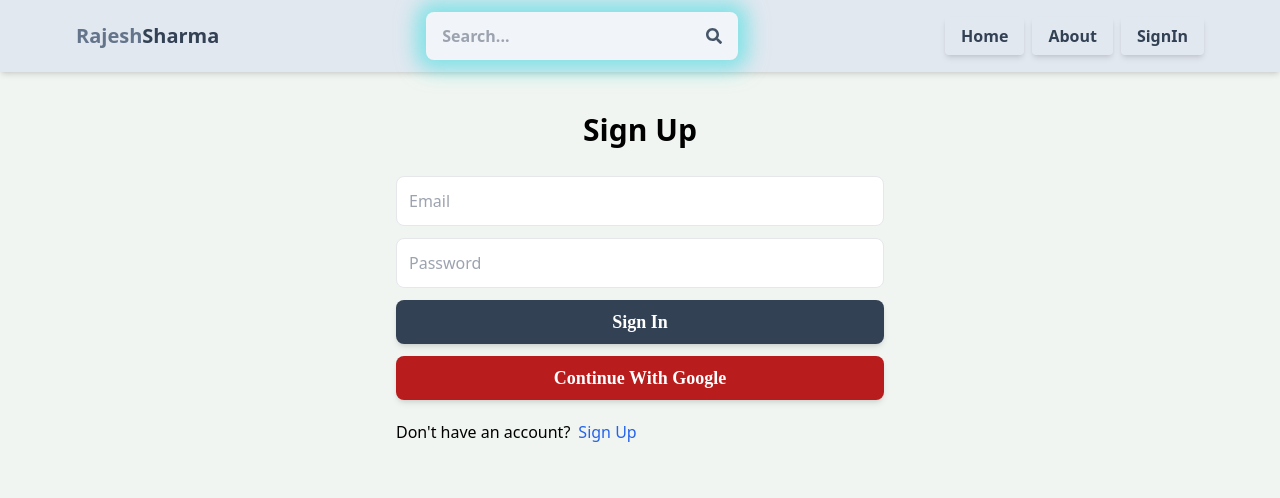
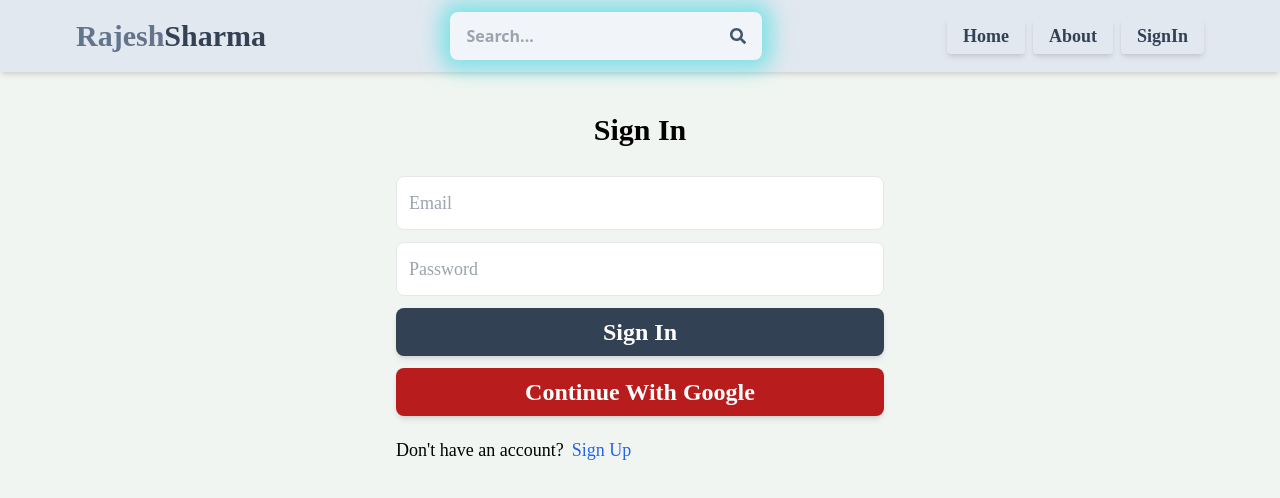
Before and after one commit to SH-Rajesh/MERN-Application, a React (Vite) app in the folder Rajesh/: page /Signin in a window 1280 px wide. Shown: the top 498 px of the page. Built offline with nearby package versions, Linux system fonts and the light colour scheme; no server answers.

Commit message:
change text style

```diff
--- a/Rajesh/src/components/Authentication.jsx
+++ b/Rajesh/src/components/Authentication.jsx
@@ -31,7 +31,7 @@ export default function Authentication() {
         <button
             type="button"
             onClick={handleGoogleClick}
-            className="text-lg font-myriad bg-red-700 text-white p-3 rounded-lg text-center hover:text-green-400 font-bold py-2 px-4 shadow-md hover:shadow-lg hover:shadow-blue-500/50 transition duration-300"
+            className="text-2xl font-myriad bg-red-700 text-white p-3 rounded-lg text-center hover:text-green-400 font-bold py-2 px-4 shadow-md hover:shadow-lg hover:shadow-blue-500/50 transition duration-300"
         >
             Continue With Google
         </button>
--- a/Rajesh/src/components/Header.jsx
+++ b/Rajesh/src/components/Header.jsx
@@ -10,8 +10,8 @@ export function Header() {
             <div className='flex justify-between items-center max-w-6xl mx-auto p-3'>
                 <Link to='/'>
                 <h1 className='font-bold text-sm sm:text-xl flex flex-wrap'>
-                    <span className='text-slate-500'>Rajesh</span>
-                    <span className='text-slate-700'>Sharma</span>
+                    <span className=' font-myriad text-3xl text-slate-500'>Rajesh</span>
+                    <span className='font-myriad text-3xl text-slate-700'>Sharma</span>
                 </h1>
                 </Link>
                 <form className='bg-slate-100 p-3 rounded-lg flex items-center text-black font-bold py-3 px-4 animate-glow'>
@@ -26,13 +26,13 @@ export function Header() {
                     </button>
                 </form>
                 <ul className='flex gap-2'>
-                    <Link to='/'><li className='hidden sm:inline text-slate-700 hover:text-green-400 font-bold py-2 px-4 rounded shadow-md hover:shadow-lg hover:shadow-blue-500/50 transition duration-300'>Home</li></Link>
-                    <Link to='/About'><li className=' sm:inline text-slate-700 hover:text-green-400 font-bold py-2 px-4 rounded shadow-md hover:shadow-lg hover:shadow-blue-500/50 transition duration-300'>About</li></Link>
+                    <Link to='/'><li className=' font-myriad text-lg hidden sm:inline text-slate-700 hover:text-green-400 font-bold py-2 px-4 rounded shadow-md hover:shadow-lg hover:shadow-blue-500/50 transition duration-300'>Home</li></Link>
+                    <Link to='/About'><li className='font-myriad text-lg sm:inline text-slate-700 hover:text-green-400 font-bold py-2 px-4 rounded shadow-md hover:shadow-lg hover:shadow-blue-500/50 transition duration-300'>About</li></Link>
                     <Link to='/profile'>
                         {currentUser ?(
                             <img className='rounded-full h-8 w-8 object-cover' src={currentUser.avatar} alt='image missing'/>
                         ): (
-                            <li className=' sm:inline text-slate-700 hover:text-green-400 font-bold py-2 px-4 rounded shadow-md hover:shadow-lg hover:shadow-blue-500/50 transition duration-300'>SignIn</li>
+                            <li className='font-myriad text-lg sm:inline text-slate-700 hover:text-green-400 font-bold py-2 px-4 rounded shadow-md hover:shadow-lg hover:shadow-blue-500/50 transition duration-300'>SignIn</li>
 
                             )}
                     </Link>
--- a/Rajesh/src/pages/Profile.jsx
+++ b/Rajesh/src/pages/Profile.jsx
@@ -120,8 +120,8 @@ export default function Profile() {
 
     return (
         <div className='p-3 max-w-lg mx-auto'>
-            <h1 className='text-3xl font-semibold text-center my-7'>Profile</h1>
-            <form onSubmit={handleSubmit} className='flex flex-col gap-4'>
+            <h1 className='font-myriad text-3xl font-semibold text-center my-7'>Profile</h1>
+            <form onSubmit={handleSubmit} className='flex flex-col gap-3 font-myriad text-lg'>
                 <input
                     onChange={(e) => setFile(e.target.files[0])}
                     type='file'
@@ -132,7 +132,7 @@ export default function Profile() {
                 <img
                     onClick={() => fileRef.current.click()}
                     src={formData.avatar || currentUser.avatar}
-                    alt='profile'
+                    alt='image missing'
                     className='rounded-full h-24 w-24 object-cover cursor-pointer self-center mt-2'
                 />
                 <p className='text-sm self-center'>
@@ -173,8 +173,7 @@ export default function Profile() {
                 />
                 <button
                     disabled={loading}
-                    className='bg-slate-700 text-white rounded-lg p-3 uppercase hover:opacity-95 disabled:opacity-80'
-                >
+                    className='font-myriad text-lg bg-slate-700 text-white p-3 rounded-lg  text-center hover:text-green-400 font-bold py-2 px-4 shadow-md hover:shadow-lg hover:shadow-blue-500/50 transition duration-300'>
                     {loading ? 'Loading...' : 'Update'}
                 </button>
             </form>
@@ -185,13 +184,13 @@ export default function Profile() {
         >
           Delete account
         </span>
-                <span onClick={handleSignOut} className='text-red-700 cursor-pointer'>
+                <span onClick={handleSignOut} className='font-myriad text-lg text-red-700 cursor-pointer'>
           Sign out
         </span>
             </div>
 
-            <p className='text-red-700 mt-5'>{error ? error : ''}</p>
-            <p className='text-green-700 mt-5'>
+            <p className='text-red-700 mt-5 font-myriad text-lg'>{error ? error : ''}</p>
+            <p className='text-green-700 mt-5 font-myriad text-lg'>
                 {updateSuccess ? 'User is updated successfully!' : ''}
             </p>
         </div>
--- a/Rajesh/src/pages/Signin.jsx
+++ b/Rajesh/src/pages/Signin.jsx
@@ -52,8 +52,8 @@ export default function Signin() {
 
     return (
         <div className="p-3 max-w-lg mx-auto">
-            <h1 className="text-3xl text-center font-semibold my-7">Sign Up</h1>
-            <form className="flex flex-col gap-3" onSubmit={handleSubmit}>
+            <h1 className="text-3xl text-center font-semibold my-7 font-myriad">Sign In</h1>
+            <form className="flex flex-col gap-3 font-myriad text-lg" onSubmit={handleSubmit}>
                 <input
                     type="email"
                     placeholder="Email"
@@ -72,18 +72,17 @@ export default function Signin() {
                 <button
                     disabled={loading} // Disable button when loading
                     type="submit"
-                    className=" font-myriad text-lg bg-slate-700 text-white p-3 rounded-lg  text-center hover:text-green-400 font-bold py-2 px-4 shadow-md hover:shadow-lg hover:shadow-blue-500/50 transition duration-300"
+                    className=" font-myriad text-2xl bg-slate-700 text-white p-3 rounded-lg  text-center hover:text-green-400 font-bold py-2 px-4 shadow-md hover:shadow-lg hover:shadow-blue-500/50 transition duration-300"
                 >
                     {loading ? "Loading..." : "Sign In"} {/* Button text changes based on loading */}
                 </button>
                 <Authentication />
-
             </form>
 
             <div className="flex gap-2 mt-5">
-                <p>Don't have an account?</p>
+                <p className='font-myriad text-lg'>Don't have an account?</p>
                 <Link to="/signup">
-                    <span className="text-blue-600">Sign Up</span>
+                    <span className=" text-blue-600 font-myriad text-lg">Sign Up</span>
                 </Link>
             </div>
             {error && <p className="text-red-500 mt-5">{error}</p>} {/* Error message */}
--- a/Rajesh/src/pages/Signup.jsx
+++ b/Rajesh/src/pages/Signup.jsx
@@ -48,8 +48,8 @@ export default function Signup() {
 
     return (
         <div className="p-3 max-w-lg mx-auto">
-            <h1 className="text-3xl text-center font-semibold my-7">Sign Up</h1>
-            <form className="flex flex-col gap-3" onSubmit={handleSubmit}>
+            <h1 className="font-myriad text-3xl text-center font-semibold my-7">Sign Up</h1>
+            <form className="flex flex-col gap-3 font-myriad text-lg" onSubmit={handleSubmit}>
                 <input
                     type="text"
                     placeholder="User Name"
@@ -75,17 +75,16 @@ export default function Signup() {
                 <button
                     disabled={loading} // Disable button when loading
                     type="submit"
-                    className="font-myriad text-lg bg-slate-700 text-white p-3 rounded-lg  text-center hover:text-green-400 font-bold py-2 px-4 shadow-md hover:shadow-lg hover:shadow-blue-500/50 transition duration-300"
-                >
+                    className="font-myriad text-2xl bg-slate-700 text-white p-3 rounded-lg  text-center hover:text-green-400 font-bold py-2 px-4 shadow-md hover:shadow-lg hover:shadow-blue-500/50 transition duration-300">
                     {loading ? "Loading..." : "Sign Up"} {/* Button text changes based on loading */}
                 </button>
                 <Authentication/>
             </form>
 
             <div className="flex gap-2 mt-5">
-                <p>Already have an account?</p>
+                <p className='font-myriad text-lg'>Already have an account?</p>
                 <Link to="/signin">
-                    <span className="text-blue-600">Sign In</span>
+                    <span className="text-blue-600 font-myriad text-lg">Sign In</span>
                 </Link>
             </div>
 
```
